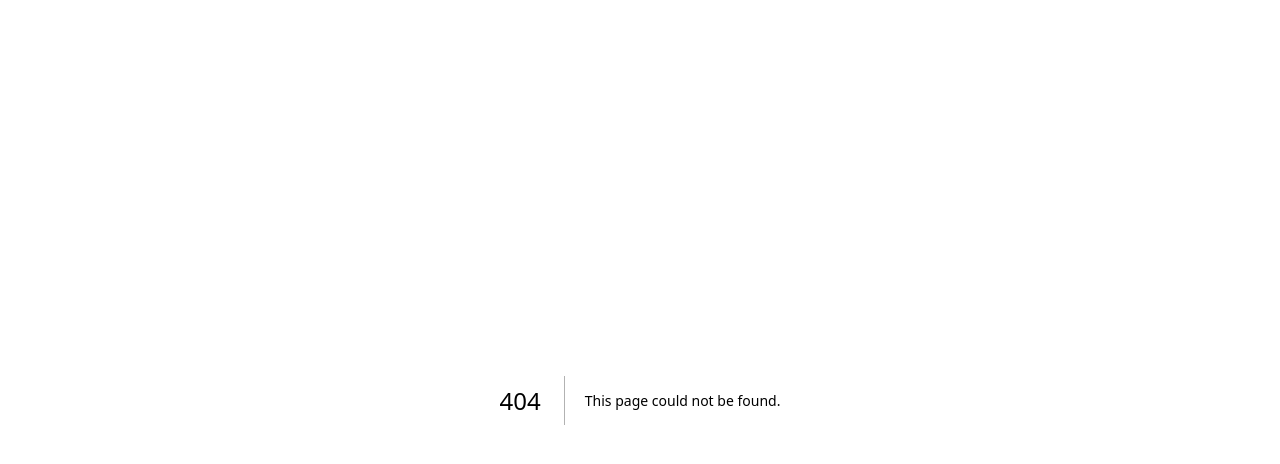
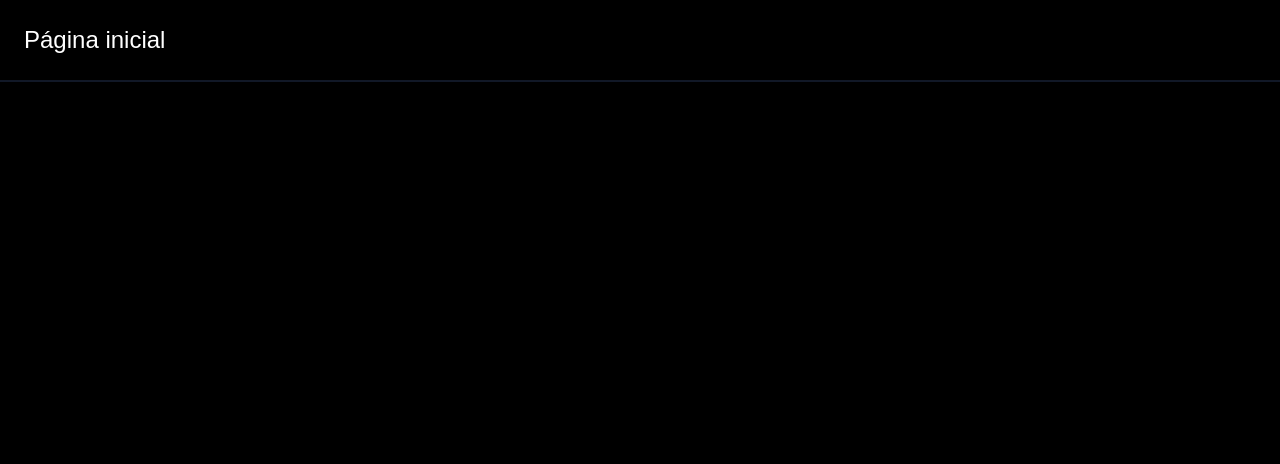
Before and after one commit to kelvincharlesdev/twitter-clone, a Next.js app: page /home in a window 1280 px wide. Before the commit this address had no page. Shown: the top 464 px of the page. Built offline with nearby package versions, Linux system fonts and the light colour scheme.

Commit message:
feat: Add page Home

```diff
--- /dev/null
+++ b/src/app/(ui)/home/page.tsx
@@ -0,0 +1,9 @@
+import { HomeHeader } from "@/components/home/home-header";
+
+export default function Home() {
+    return (
+        <div>
+            <HomeHeader/>
+        </div>
+    )
+}
```
